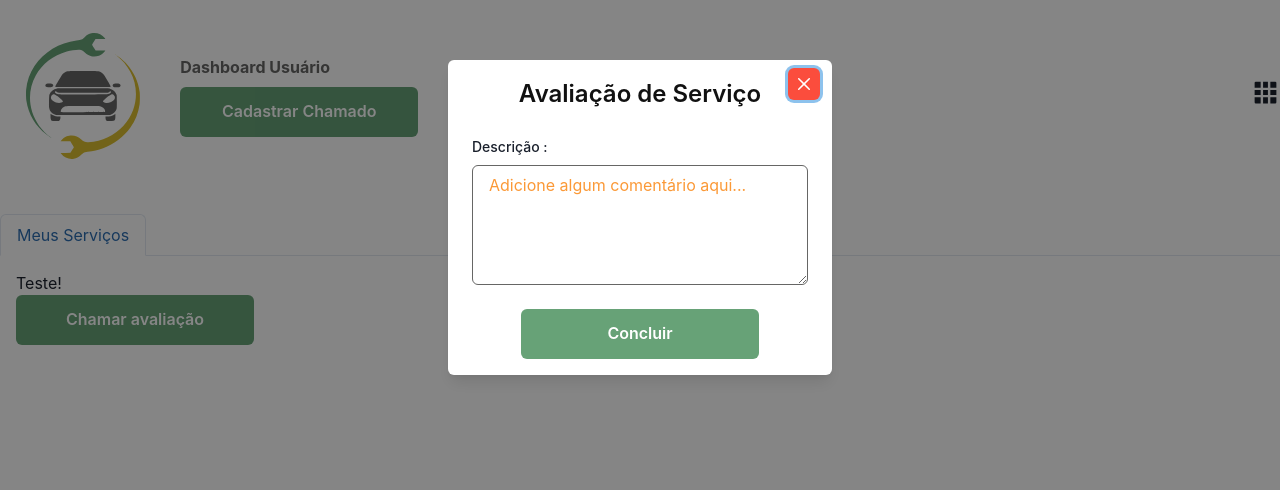
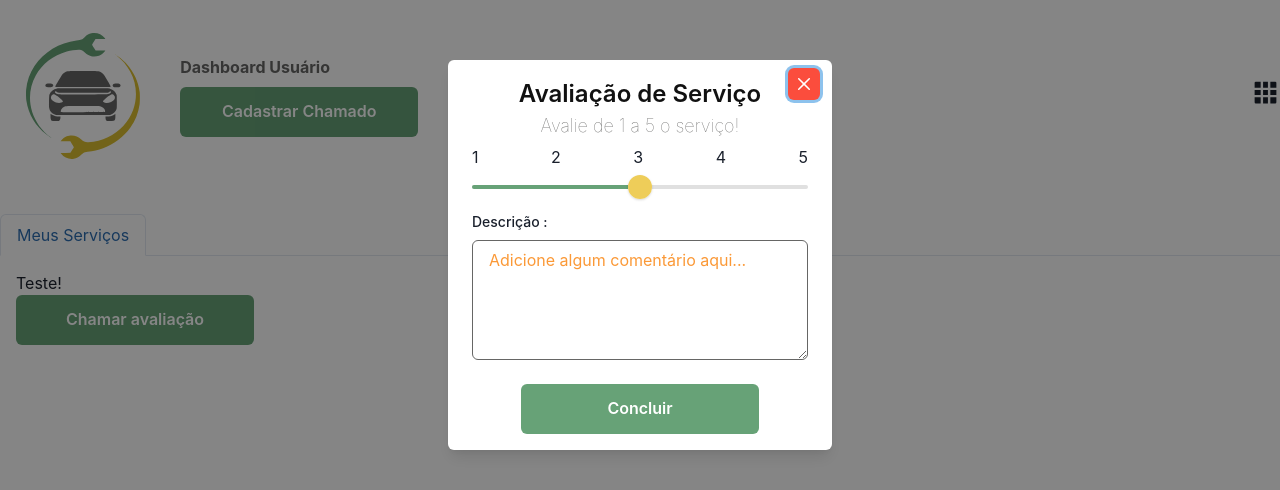
Before and after one commit to cricardolima/capstone-s6, a React (Create React App) app: page /dashboard/user in a window 1280 px wide. Both pictures are taken after a click on the button "Chamar avaliação". Shown: the top 490 px of the page. Built offline with nearby package versions, Linux system fonts and the light colour scheme.

Commit message:
feat: modal evaluation finish

```diff
--- a/src/components/Modal/ModalEvaluationScreen.tsx
+++ b/src/components/Modal/ModalEvaluationScreen.tsx
@@ -1,5 +1,4 @@
-import React from "react";
-import { TiArrowSortedDown } from "react-icons/ti";
+import React, { useState } from "react";
 import {
   Modal,
   ModalOverlay,
@@ -9,20 +8,20 @@ import {
   ModalBody,
   ModalCloseButton,
   Button,
-  Stack,
-  FormControl,
   FormLabel,
-  Select,
-  FormErrorMessage,
   Textarea,
-  Text
+  Flex,
+  Text,
+  Slider,
+  SliderTrack,
+  Box,
+  SliderFilledTrack,
+  SliderThumb
 } from "@chakra-ui/react";
-import {Input} from "../../components/Input"
+
 import { useForm } from "react-hook-form";
 import { yupResolver } from "@hookform/resolvers/yup";
 import * as yup from "yup";
-import api from "../../services/api";
-import { useUserAuth } from "../../providers/UserAuth";
 
 interface IOrderData {
   description: string;
@@ -45,8 +44,7 @@ interface DisclosureData {
 console.log(orderSchema)
 
 const ModalEvaluationScreen = ({ isOpen, onClose, onOpen }: DisclosureData) => {
-//  const {user, accessToken} = useUserAuth();
-
+  const [feedback,setFeedback] = useState(3)
   const {
     register,
     handleSubmit,
@@ -64,8 +62,13 @@ const ModalEvaluationScreen = ({ isOpen, onClose, onOpen }: DisclosureData) => {
   }, [formState, reset]);
 
   const handleEvaluation = (data: IOrderData) => {
-   // onClose();
-   console.log(data)
+    onClose()
+    const newData = {
+      ...data,
+      feedback
+    }
+   console.log(newData)
+
   }
   return (
     <>
@@ -77,9 +80,41 @@ const ModalEvaluationScreen = ({ isOpen, onClose, onOpen }: DisclosureData) => {
       >
         <ModalOverlay />
         <ModalContent as="form" onSubmit={handleSubmit(handleEvaluation)}>
-          <ModalHeader color="title" textAlign="center" fontSize="2xl"> Avaliação de Serviço</ModalHeader>
+          <ModalHeader color="title" textAlign="center" fontSize="2xl">
+              Avaliação de Serviço
+            <Text color="text" fontWeight="100" fontSize="lg">Avalie de 1 a 5 o serviço!</Text>
+          </ModalHeader>
+
           <ModalCloseButton  bg="error" color="white" _hover={{bg: "placeholder"}} />
           <ModalBody>
+          <Slider
+            onChangeEnd={(value)=> setFeedback(value)}
+            className="resposta"
+            defaultValue={50}
+            min={0}
+            max={100}
+            step={25}
+            >
+            <Flex justifyContent="space-between" transform={"translateY(-30px)"}  >
+            <Text >1</Text>
+            <Text >2</Text>
+            <Text >3</Text>
+            <Text >4</Text>
+            <Text >5</Text>
+            </Flex>
+            <SliderTrack bg="#e0e0e0" >
+              <Box position="relative" right={10} bgColor="yellow.300"  />
+              <SliderFilledTrack bg="secondary" />
+            </SliderTrack>
+            <SliderThumb boxSize={6} >
+              <Box
+                border="12px solid"
+                borderColor="primary"
+                borderRadius="100%"
+                />
+
+              </SliderThumb>
+          </Slider>
             <FormLabel fontSize="14px"> Descrição :</FormLabel>
             <Textarea
                 borderColor="text"
@@ -102,6 +137,7 @@ const ModalEvaluationScreen = ({ isOpen, onClose, onOpen }: DisclosureData) => {
             bgColor="secondary"
             _hover={{ bgColor: "primary" }}
             type="submit"
+
           > Concluir
           </Button>
           </ModalFooter>
```
Lines whose indentation alone changed are shown as unchanged.
